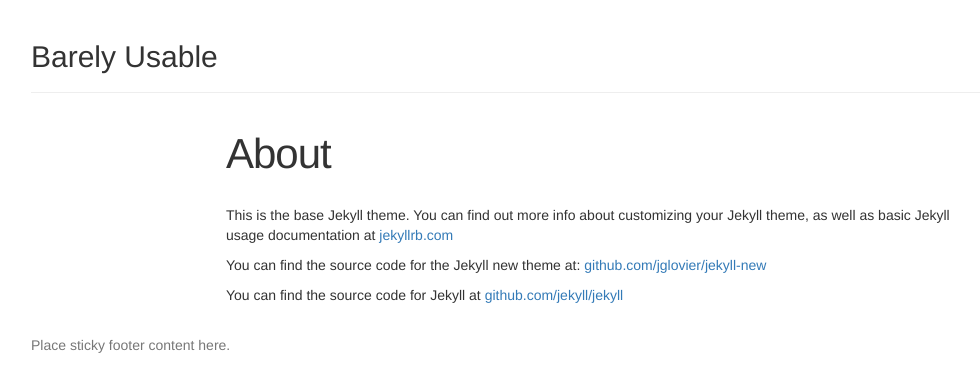
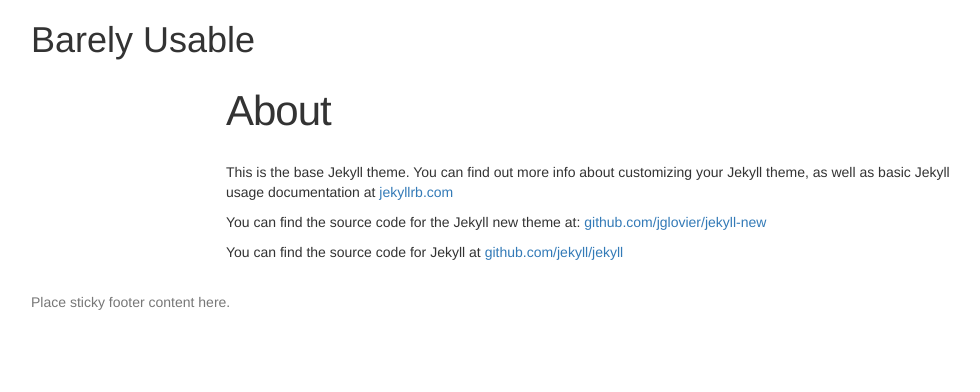
Before and after one commit to wkoszek/barelyusable, a Jekyll site: the page built from about.md, in a window 1280 px wide. Shown: the top 392 px of the page, without its empty margins (39-1019 px from the left). Built offline with Jekyll 4.4.1, drawn with Linux system fonts in a browser that asks for light colours.

Commit message:
Remove the css style name, as it's messing up with Bootstrap settings

```diff
--- a/_includes/header.html
+++ b/_includes/header.html
@@ -1,4 +1,4 @@
 
-	<header class="page-header">
-		<h2>{{ site.title }}</h2>
+	<header>
+		<h1>{{ site.title }}</h1>
 	</header>
```
